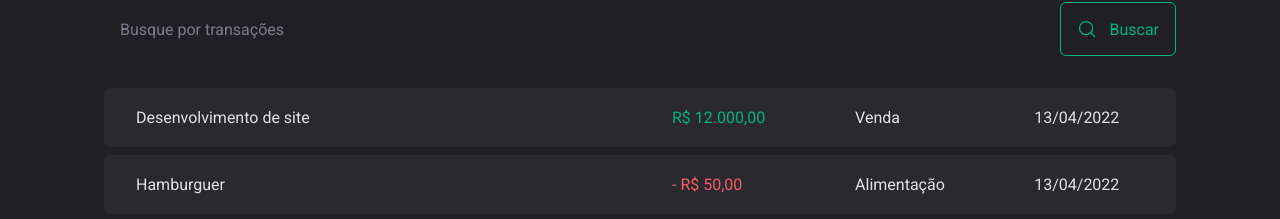
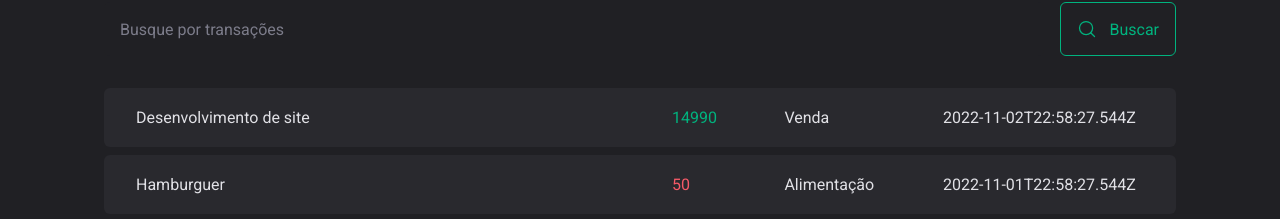
Before and after one commit to dev-ribeiro/ignite-dt-money, a React (Vite) app: page / in a window 1280 px wide. Shown: the part 582-801 px from the top of the page. Built offline with nearby package versions, Linux system fonts and the light colour scheme; data requests are answered from the project's data file.

Commit message:
function: create load transactions function

```diff
--- a/package.json
+++ b/package.json
@@ -8,7 +8,7 @@
         "build": "tsc && vite build",
         "preview": "vite preview",
         "lint": "eslint . --ext .ts,.tsx --fix",
-        "json-server": "json-server server.json -w -d 500"
+        "json-server": "json-server server.json -p 3332 -w -d 500"
     },
     "dependencies": {
         "@radix-ui/react-dialog": "^1.0.2",
--- a/src/pages/Transactions/index.tsx
+++ b/src/pages/Transactions/index.tsx
@@ -1,3 +1,4 @@
+import { useEffect, useState } from 'react'
 import { Header } from '../../components/Header'
 import { Summary } from '../../components/Summary'
 import { SearchForm } from './components/SearchForm'
@@ -7,7 +8,31 @@
   TransactonsTable,
 } from './styles'
 
+const url = 'http://localhost:3332/transactions '
+
+interface Transaction {
+  id: number
+  description: string
+  type: 'income' | 'outcome'
+  price: number
+  category: string
+  createdAt: string
+}
+
 export function Transactions() {
+  const [transactions, setTransactions] = useState<Transaction[]>([])
+
+  const loadTransactions = async () => {
+    const response = await fetch(url)
+    const data = await response.json()
+
+    setTransactions(data)
+  }
+
+  useEffect(() => {
+    loadTransactions()
+  }, [])
+
   return (
     <div>
       <Header />
@@ -17,22 +42,20 @@
         <SearchForm />
         <TransactonsTable>
           <tbody>
-            <tr>
-              <td width="50%">Desenvolvimento de site</td>
-              <td>
-                <PriceHighlight variant="income">R$ 12.000,00</PriceHighlight>
-              </td>
-              <td>Venda</td>
-              <td>13/04/2022</td>
-            </tr>
-            <tr>
-              <td width="50%">Hamburguer</td>
-              <td>
-                <PriceHighlight variant="outcome">- R$ 50,00</PriceHighlight>
-              </td>
-              <td>Alimentação</td>
-              <td>13/04/2022</td>
-            </tr>
+            {transactions.map((transaction) => {
+              return (
+                <tr key={transaction.id}>
+                  <td width="50%">{transaction.description}</td>
+                  <td>
+                    <PriceHighlight variant={transaction.type}>
+                      {transaction.price}
+                    </PriceHighlight>
+                  </td>
+                  <td>{transaction.category}</td>
+                  <td>{transaction.createdAt}</td>
+                </tr>
+              )
+            })}
           </tbody>
         </TransactonsTable>
       </TransactionsContainer>
```
